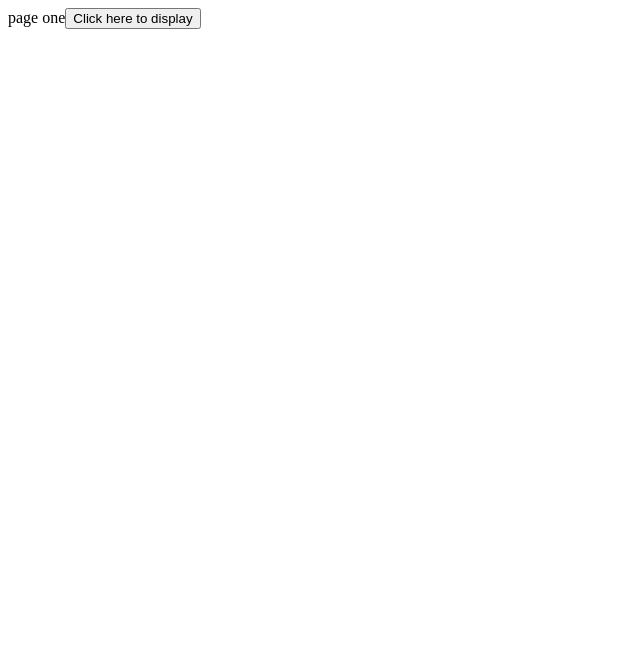
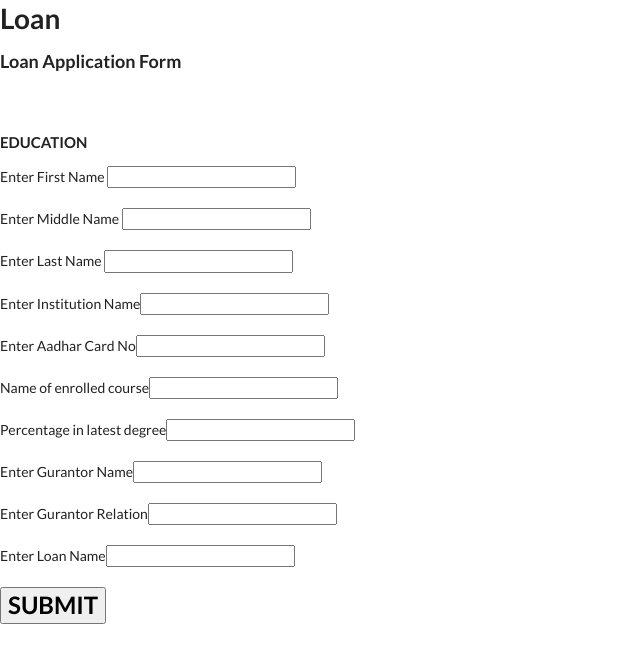
Before and after one commit to harshita360/loan-management-dbms, a React (Create React App) app in the folder client/: page /educationform in a window 1280 px wide. Shown: the top 662 px of the page, without its empty margins (0-640 px from the left). Built offline with nearby package versions, Linux system fonts and the light colour scheme.

Commit message:
added loan list display

```diff
--- a/client/public/index.html
+++ b/client/public/index.html
@@ -15,6 +15,10 @@
       user's mobile device or desktop. See https://developers.google.com/web/fundamentals/web-app-manifest/
     -->
     <link rel="manifest" href="%PUBLIC_URL%/manifest.json" />
+    <link
+      rel="stylesheet"
+      href="https://cdnjs.cloudflare.com/ajax/libs/semantic-ui/2.4.1/semantic.min.css"
+    />
     <!--
       Notice the use of %PUBLIC_URL% in the tags above.
       It will be replaced with the URL of the `public` folder during the build.
--- a/client/src/components/App.js
+++ b/client/src/components/App.js
@@ -1,9 +1,11 @@
 import React from "react";
 import axios from "axios";
 import CustomerSignIn from "./CustomerSignIn";
+import LoansList from "./LoansList";
 import history from "../history";
 import { Router, Route } from "react-router-dom";
 import Dummy from "./Dummy";
+import LoanFormEdu from "./LoanFormEdu";
 class App extends React.Component {
   showData = async () => {
     const response = await axios.get("/showData");
@@ -17,12 +19,13 @@ class App extends React.Component {
   render() {
     return (
       <div>
-        page one
-        <button onClick={this.showData}>Click here to display</button>
+        <h1>Loan </h1>
         <Router history={history}>
           <div>
             <Route exact path="/custsignin" component={CustomerSignIn} />
             <Route exact path="/dummy" component={Dummy} />
+            <Route exact path="/viewloans" component={LoansList} />
+            <Route exact path="/educationform" component={LoanFormEdu} />
           </div>
         </Router>
       </div>
--- /dev/null
+++ b/client/src/components/LoanFormEdu.js
@@ -0,0 +1,72 @@
+import React from "react";
+
+class LoanFormEdu extends React.Component {
+  state = {
+    fname: "",
+    mname: "",
+    lname: "",
+    clg: "",
+    adhrno: 0,
+    course: "",
+    per: "",
+    gname: "",
+    grelation: "",
+    loanname: "",
+  };
+
+  render() {
+    return (
+      <div>
+        <h3> Loan Application Form</h3>
+        <br />
+        <h4>EDUCATION</h4>
+        <label>Enter First Name </label>
+        <input />
+        <br />
+        <br />
+        <label>Enter Middle Name </label>
+        <input />
+        <br />
+        <br />
+        <label>Enter Last Name </label>
+        <input />
+        <br />
+        <br />
+        <label>Enter Institution Name</label>
+        <input />
+        <br />
+        <br />
+        <label>Enter Aadhar Card No</label>
+        <input />
+        <br />
+        <br />
+        <label>Name of enrolled course</label>
+        <input />
+        <br />
+        <br />
+        <label>Percentage in latest degree</label>
+        <input />
+        <br />
+        <br />
+        <label>Enter Gurantor Name</label>
+        <input />
+        <br />
+        <br />
+        <label>Enter Gurantor Relation</label>
+        <input />
+        <br />
+        <br />
+        <label>Enter Loan Name</label>
+        <input />
+        <br />
+        <br />
+        <button>
+          <h2>SUBMIT</h2>
+        </button>
+        <br />
+        <br />
+      </div>
+    );
+  }
+}
+export default LoanFormEdu;
--- /dev/null
+++ b/client/src/components/LoansList.js
@@ -0,0 +1,108 @@
+import React from "react";
+import axios from "axios";
+
+class LoansList extends React.Component {
+  constructor(props) {
+    super(props);
+    this.state = { edloans: [], busloans: [] };
+  }
+
+  componentDidMount() {
+    this.getEduLoans();
+    this.getBusLoans();
+  }
+  getEduLoans = async () => {
+    console.log("function called");
+    const response = await axios.get("/edu/loans");
+    console.log(response.data);
+    this.setState({
+      edloans: [...this.state.edloans, ...response.data],
+    });
+    console.log(this.state.edloans);
+  };
+
+  getBusLoans = async () => {
+    console.log("function called");
+    const response = await axios.get("/business/loans");
+    console.log(response.data);
+    this.setState({
+      busloans: [...this.state.busloans, ...response.data],
+    });
+    console.log(this.state.busloans);
+  };
+
+  renderEducationList = () => {
+    return this.state.edloans.map((elem) => {
+      console.log(elem);
+      return (
+        <div
+          className="item"
+          style={{ backgroundColor: "yellow" }}
+          key={elem.loan_id}
+        >
+          <h2>{elem.loan_name}</h2>
+          <br />
+          This loan is provided for student admiited in the {elem.course} and
+          having percentage gretaer than {elem.percentage}
+          <br />
+          the interest rate is {elem.i_rate}
+          <br />
+          the penlaity rate id {elem.p_rate}
+          <br />
+          <hr />
+        </div>
+      );
+    });
+  };
+
+  renderBusinessList = () => {
+    return this.state.busloans.map((elem) => {
+      //console.log(elem);
+
+      return (
+        <div
+          className="item"
+          style={{ backgroundColor: "cyan" }}
+          key={elem.loan_id}
+        >
+          <h2>{elem.loan_name}</h2>
+          <br />
+          This loan is pro vided for business type of {elem.type}
+          <br />
+          the interest rate is {elem.i_rate}
+          <br />
+          the penlaity rate id {elem.p_rate}
+          <br />
+          <hr />
+        </div>
+      );
+    });
+  };
+
+  render() {
+    return (
+      <div>
+        <h2>LOAN SCHEMES</h2>
+        <br />
+
+        <h2>Education Loans</h2>
+        <button>
+          <h3>APPLY</h3>
+        </button>
+        <br />
+        <br />
+        <div>{this.renderEducationList()}</div>
+        <h2>Business Loans</h2>
+        <button>
+          <h3>APPLY</h3>
+        </button>
+
+        <br />
+        <br />
+        <br />
+        <div>{this.renderBusinessList()}</div>
+      </div>
+    );
+  }
+}
+export default LoansList;
```
Also changed, not shown: client/src/setupProxy.js (+7 -0 lines), client/src/components/EmployeeSignIn.js (added), 1 other file (tests, documents, lock files or other folders).
